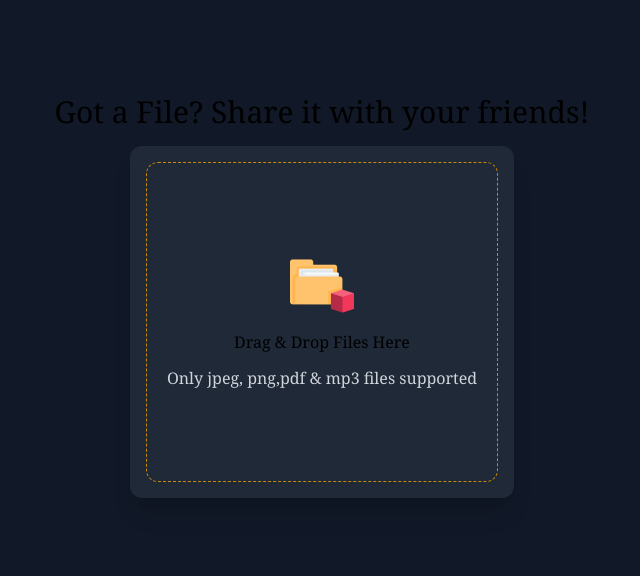
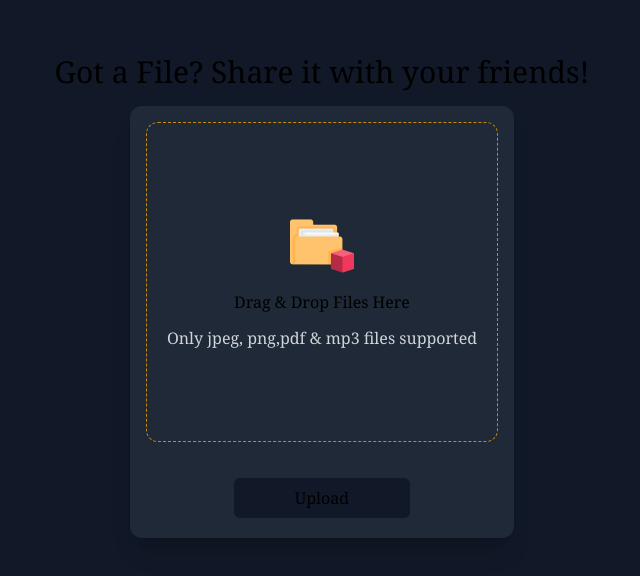
Before and after one commit to Sanjula-Dulshan/File-Share, a Next.js app in the folder web/: page / in a window 1280 px wide. Shown: the part 112-688 px from the top of the page, without its empty margins (318-958 px from the left). Built offline with nearby package versions, Linux system fonts and the light colour scheme.

Commit message:
complete file uploading button

```diff
--- /dev/null
+++ b/web/libs/sizeInMb.ts
@@ -0,0 +1,2 @@
+export const sizeInMb = (bytes: number): string =>
+  `${(bytes / (1024 * 1024)).toFixed(2)} MB`;
--- a/web/libs/types.ts
+++ b/web/libs/types.ts
@@ -1,6 +1,13 @@
 export interface IFile {
   name: string;
-  sizeInBytes: string;
+  sizeInBytes: number;
   format: string;
   id?: string;
 }
+
+export enum UPLOAD_STATE {
+  UPLOAD = "Upload",
+  UPLOADING = "Uploading",
+  UPLOAD_FAILED = "Upload Failed",
+  UPLOADED = "Uploaded",
+}
--- a/web/package.json
+++ b/web/package.json
@@ -9,6 +9,7 @@
     "lint": "next lint"
   },
   "dependencies": {
+    "axios": "^1.6.3",
     "next": "14.0.4",
     "react": "^18",
     "react-dom": "^18",
--- a/web/src/components/RenderFile.tsx
+++ b/web/src/components/RenderFile.tsx
@@ -1,14 +1,15 @@
 import React, { FunctionComponent } from "react";
 import { IFile } from "../../libs/types";
+import { sizeInMb } from "../../libs/sizeInMb";
 
 export const RenderFile: FunctionComponent<{ file: IFile }> = ({
   file: { format, name, sizeInBytes },
 }) => {
   return (
-    <div>
-      <img src={`/images/${format}`} alt="" />
-      <span>{name}</span>
-      <span>{sizeInBytes}</span>
+    <div className="flex items-center w-full p-4 my-2">
+      <img src={`/images/${format}.png`} alt="" className="w-14 h-14" />
+      <span className="mx-2">{name}</span>
+      <span className="ml-auto">{sizeInMb(sizeInBytes)}</span>
     </div>
   );
 };
--- a/web/src/pages/_app.tsx
+++ b/web/src/pages/_app.tsx
@@ -1,5 +1,8 @@
 import "@/styles/globals.css";
+import axios from "axios";
 import type { AppProps } from "next/app";
+
+axios.defaults.baseURL = "http://localhost:8080/";
 
 export default function App({ Component, pageProps }: AppProps) {
   return (
--- a/web/src/pages/index.tsx
+++ b/web/src/pages/index.tsx
@@ -1,15 +1,63 @@
 import { DropZone } from "@/components/DropZone";
+import { RenderFile } from "@/components/RenderFile";
+import axios from "axios";
 import { useState } from "react";
+import { UPLOAD_STATE } from "../../libs/types";
 
 export default function Home() {
-  const [file, setFile] = useState<File | null>(null); // Add type annotation for file state variable
+  const [file, setFile] = useState<File | null>(null);
+  const [id, setId] = useState(null);
+  const [downloadPageLink, setDownloadPageLink] = useState(null);
+  const [uploadState, setUploadState] = useState<UPLOAD_STATE>(
+    UPLOAD_STATE.UPLOAD
+  );
+
+  const handleUpload = async () => {
+    if (uploadState === UPLOAD_STATE.UPLOADING) return;
+    setUploadState(UPLOAD_STATE.UPLOADING);
+    const formData = new FormData();
+    if (file) {
+      formData.append("myFile", file);
+    }
+    try {
+      const { data } = await axios({
+        method: "post",
+        data: formData,
+        url: "api/files/upload",
+        headers: {
+          "Content-Type": "multipart/form-data",
+        },
+      });
+      setId(data.id);
+      setDownloadPageLink(data.downloadPageLink);
+      setUploadState(UPLOAD_STATE.UPLOADED);
+    } catch (error: any) {
+      console.log("error ", error.response.data);
+      setUploadState(UPLOAD_STATE.UPLOAD_FAILED);
+    }
+  };
   return (
     <div className="flex flex-col items-center justify-center">
       <h1 className="my-4 text-3xl">Got a File? Share it with your friends!</h1>
 
       <div className="flex flex-col items-center justify-center bg-gray-800 shadow-xl w-96 rounded-xl">
         <DropZone setFile={setFile} />
-        {file?.name}
+
+        {file && (
+          <RenderFile
+            file={{
+              name: file?.name,
+              format: file?.type.split("/")[1],
+              sizeInBytes: file.size,
+            }}
+          />
+        )}
+        <button
+          className="p-2 my-5 bg-gray-900 rounded-md w-44"
+          onClick={handleUpload}
+        >
+          {uploadState}
+        </button>
       </div>
     </div>
   );
```
Also changed, not shown: 1 other file (tests, documents, lock files or other folders).
